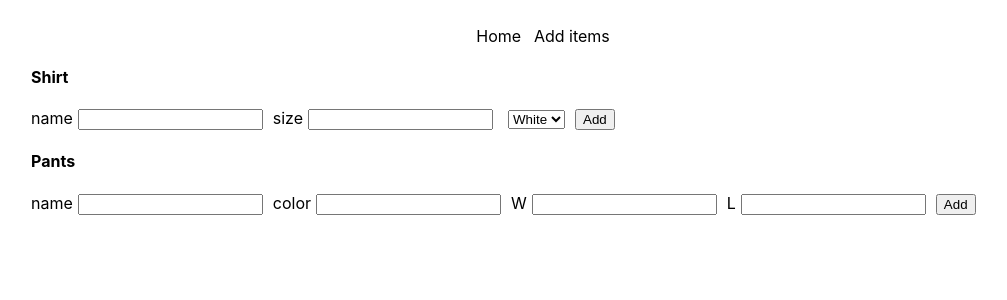
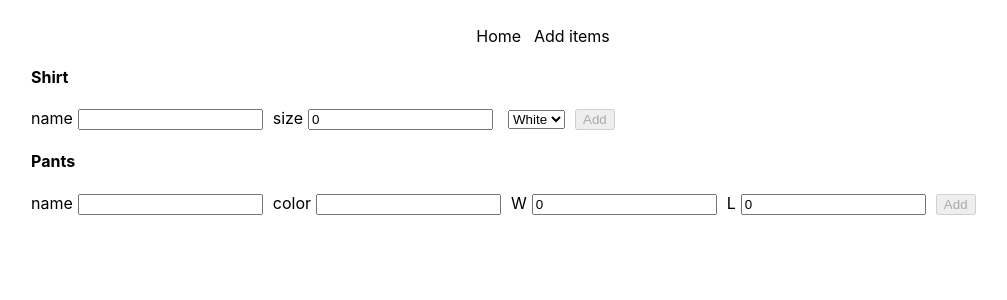
Before and after one commit to endorphin82/nextjs-shop, a Next.js app: page /add-items in a window 1280 px wide. Shown: the top 300 px of the page, without its empty margins (97-1104 px from the left). Built offline with nearby package versions, Linux system fonts and the light colour scheme.

Commit message:
fix disabled button and reset state after adding item

```diff
--- a/docker-compose.yaml
+++ b/docker-compose.yaml
@@ -21,8 +21,7 @@ services:
     build:
       context: .
       dockerfile: ./Dockerfile
-    command: bash -c "npm run build && npm run migration && npm start"
-
+    command: bash -c "npm run build && npm run migration && npm run start"
     restart: always
     ports:
       - '3000:3000'
--- a/pages/add-items.tsx
+++ b/pages/add-items.tsx
@@ -8,8 +8,17 @@ import { All_pantsDocument } from '../components/pants/queries/__generated__/All
 
 
 export default function AddItems() {
-  const [valuesShirt, setValuesShirt] = useState<any>({})
-  const [valuesPants, setValuesPants] = useState<any>({})
+  const [valuesShirt, setValuesShirt] = useState<any>({
+    name: '',
+    size: null,
+    color: ShirtColorType.White
+  })
+  const [valuesPants, setValuesPants] = useState<any>({
+    name: '',
+    color: '',
+    W: null,
+    L: null
+  })
   const [colors, setColors] = useState([])
   useEffect(() => {
     setColors(Object.keys(ShirtColorType))
@@ -60,7 +69,11 @@ export default function AddItems() {
       variables: variablesShirt
     }).finally(
       () => {
-        setValuesShirt({})
+        setValuesShirt({
+          name: '',
+          size: null,
+          color: ShirtColorType.White
+        })
       })
   }
 
@@ -69,8 +82,28 @@ export default function AddItems() {
       variables: variablesPants
     }).finally(
       () => {
-        setValuesPants({})
+        setValuesPants({
+          name: '',
+          color: '',
+          W: null,
+          L: null
+        })
       })
+  }
+
+
+  const addPantsButton = (variablesPants) => {
+    console.log('variablesPants', variablesPants)
+    return variablesPants.color.length > 0 && variablesPants.W != 0 && variablesPants.L != 0 ?
+      <button onClick={linkClickSubmitHandlerPants}>Add</button> :
+      <button disabled>Add</button>
+  }
+
+  const addShirtButton = (variablesShirt) => {
+    console.log('variablesPants', variablesPants)
+    return variablesShirt.size != 0 && variablesShirt.color.length > 0 ?
+      <button onClick={linkClickSubmitHandlerShirt}>Add</button> :
+      <button disabled>Add</button>
   }
 
   return (
@@ -87,23 +120,19 @@ export default function AddItems() {
               <option key={col} value={col}>{col}</option>
             )}
           </select>
-          <button onClick={linkClickSubmitHandlerShirt}>Add
-          </button>
+          {addShirtButton(variablesShirt)}
         </div>
         <div className="add-item__pants">
           <h4>Pants</h4>
           <label>name</label>
-          <input value={valuesPants.name} type="text" name="name" onChange={handleChangePants} />
+          <input value={String(valuesPants.name)} type="text" name="name" onChange={handleChangePants} />
           <label>color</label>
-          <input value={valuesPants.color} type="text" name="color" onChange={handleChangePants} />
+          <input value={String(valuesPants.color)} type="text" name="color" onChange={handleChangePants} />
           <label>W</label>
           <input value={Number(valuesPants.W)} type="number" name="W" onChange={handleChangePants} />
           <label>L</label>
           <input value={Number(valuesPants.L)} type="number" name="L" onChange={handleChangePants} />
-
-          <button onClick={linkClickSubmitHandlerPants}>Add
-          </button>
-
+          {addPantsButton(variablesPants)}
         </div>
       </section>
     </MainLayout>
```
Also changed, not shown: 2 other files (tests, documents, lock files or other folders).
